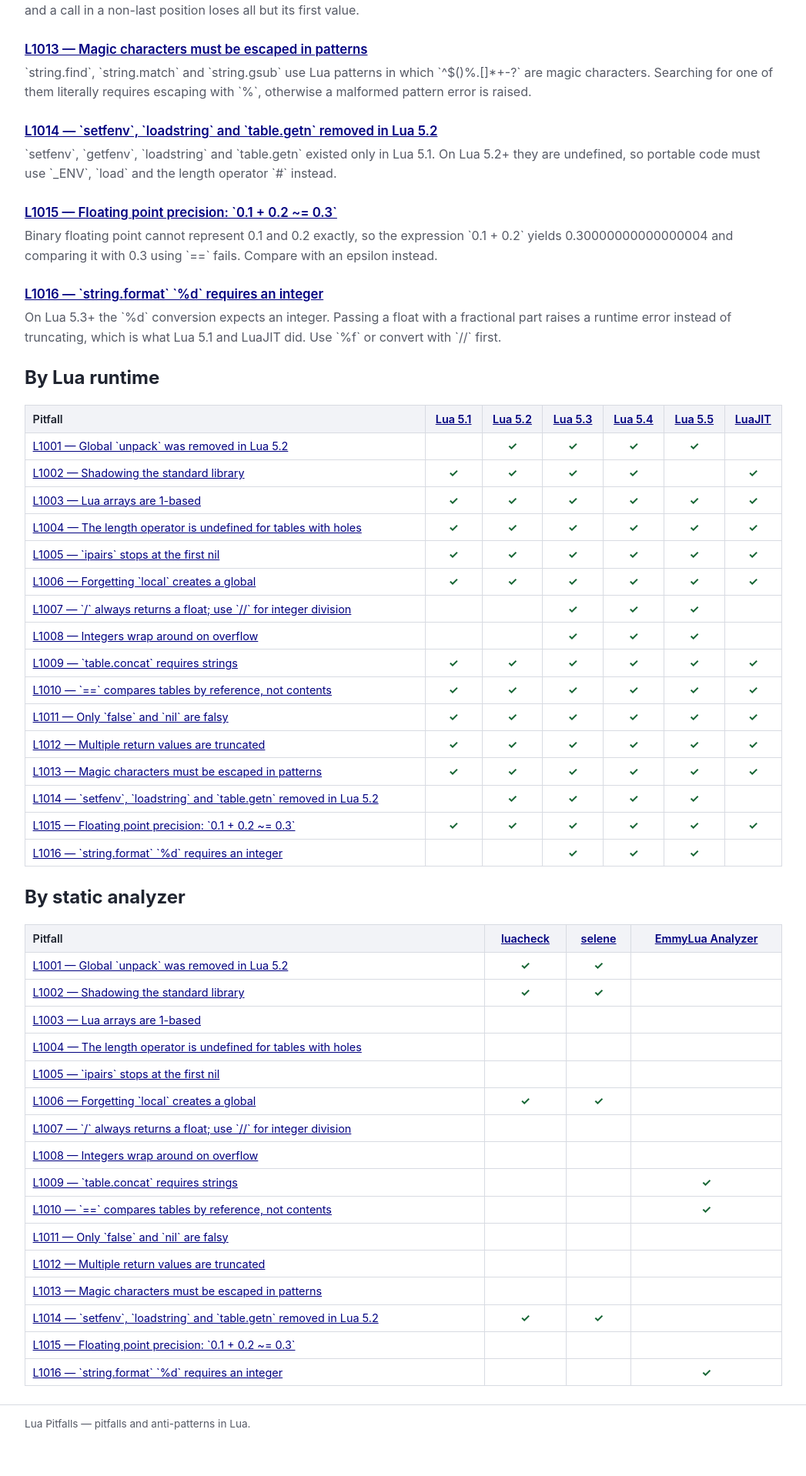
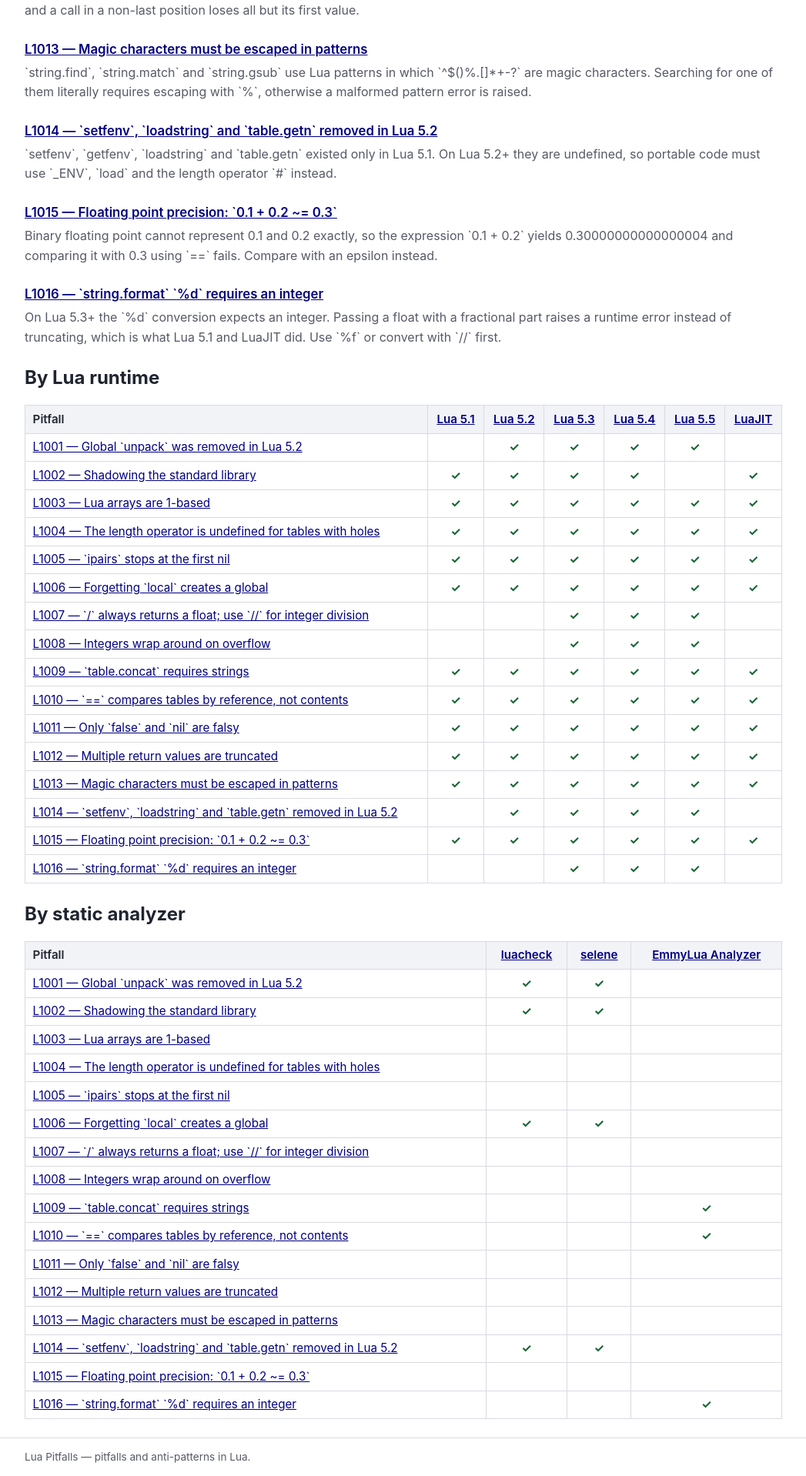
Before and after one commit to ligurio/lua-pitfalls, a Jekyll site: the page built from index.md, in a window 1280 px wide. Shown: the part 1409-3327 px from the top of the page at 77% size, without its empty margins (116-1163 px from the left). Built offline with Jekyll 4.4.1, drawn with Linux system fonts in a browser that asks for light colours; before the commit the page ends 3284 px from its top, so only the background shows below that.

```diff
--- a/_layouts/default.html
+++ b/_layouts/default.html
@@ -5,7 +5,7 @@
   <meta name="viewport" content="width=device-width, initial-scale=1">
   <title>{% if page.title %}{{ page.title }} — {{ site.title }}{% else %}{{ site.title }}{% endif %}</title>
   <meta name="description" content="{{ page.description | default: site.description | strip_html | normalize_whitespace | truncate: 160 }}">
-  <link rel="stylesheet" href="{{ '/assets/css/style.css' | relative_url }}">
+  <link rel="stylesheet" href="{{ '/assets/css/style.css' | relative_url }}?v={{ site.time | date: '%Y%m%d%H%M%S' }}">
 </head>
 <body>
   <header class="site-header">
--- a/assets/css/style.css
+++ b/assets/css/style.css
@@ -80,7 +80,7 @@ a { color: var(--accent); }
   padding: 0.1rem 0.55rem;
   margin: 0.15rem 0.25rem 0.15rem 0;
   border-radius: 0.9rem;
-  font-size: 0.8rem;
+  font-size: 0.85rem;
   text-decoration: none;
   border: 1px solid var(--border);
 }
@@ -99,10 +99,10 @@ code {
   background: var(--code-bg);
   border-radius: 4px;
   padding: 0.1rem 0.3rem;
-  font-size: 0.92em;
+  font-size: 1.1em;
 }
 
-pre code { background: none; padding: 0; font-size: 0.95rem; }
+pre code { background: none; padding: 0; font-size: 1rem; }
 
 /* Rouge syntax highlighting (adapted from "github" theme). */
 .highlight .k, .highlight .kd { color: #000080; font-weight: 600; }
@@ -132,7 +132,7 @@ table.matrix {
   border: 1px solid var(--border);
   padding: 0.35rem 0.6rem;
   text-align: center;
-  font-size: 0.9rem;
+  font-size: 0.95rem;
 }
 
 .matrix th {
```
